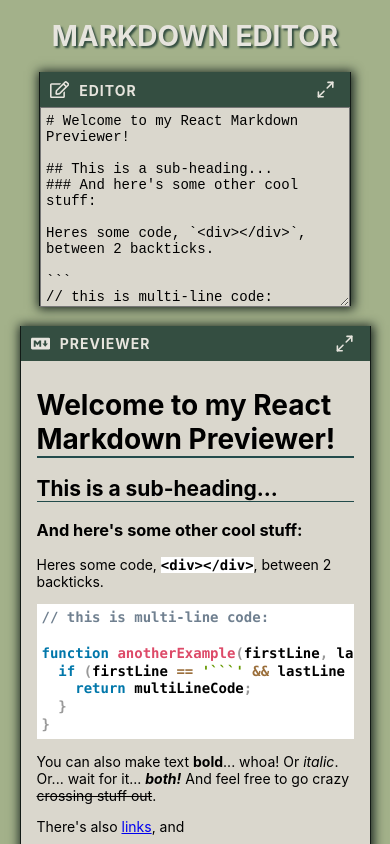
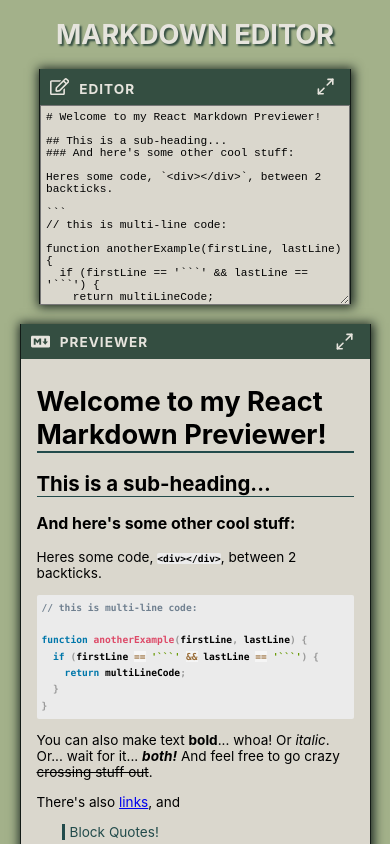
Before and after one commit to Minus0149/Markdown-Viewer, a React (Create React App) app: page / in a window 390 px wide. Shown: the top 844 px of the page. Built offline with nearby package versions, Linux system fonts and the light colour scheme.

Commit message:
Did some basic CSS changes

```diff
--- a/src/index.css
+++ b/src/index.css
@@ -126,16 +126,18 @@ html {
 	padding: 3px;
 }
 #preview code {
-	background: white;
-	font-size: 0.875rem;
+	background: rgb(235, 235, 235);
+	font-size: 0.8rem;
 	font-weight: bold;
+	border-radius: 2px;
 }
 #preview pre {
 	display: block;
 	overflow: auto;
-	background: white;
+	background: rgb(235, 235, 235);
 	padding: 5px;
 	line-height: 1.2;
+	border-radius: 2px;
 }
 #preview h1 {
 	border-bottom: 2px solid #224b4b;
@@ -181,6 +183,9 @@ html {
 	.Editor-container {
 		width: 80vw;
 	}
+	.Editor {
+		font-size: 0.7rem;
+	}
 
 	.Previewer-container {
 		width: 90vw;
@@ -190,10 +195,13 @@ html {
 		width: 95%;
 		margin: 0 auto;
 	}
+	#preview code {
+		font-size: 0.6rem;
+	}
 }
 
 @media screen and (max-width: 420px) {
 	body {
-		font-size: 0.875rem;
+		font-size: 0.85rem;
 	}
 }
```
